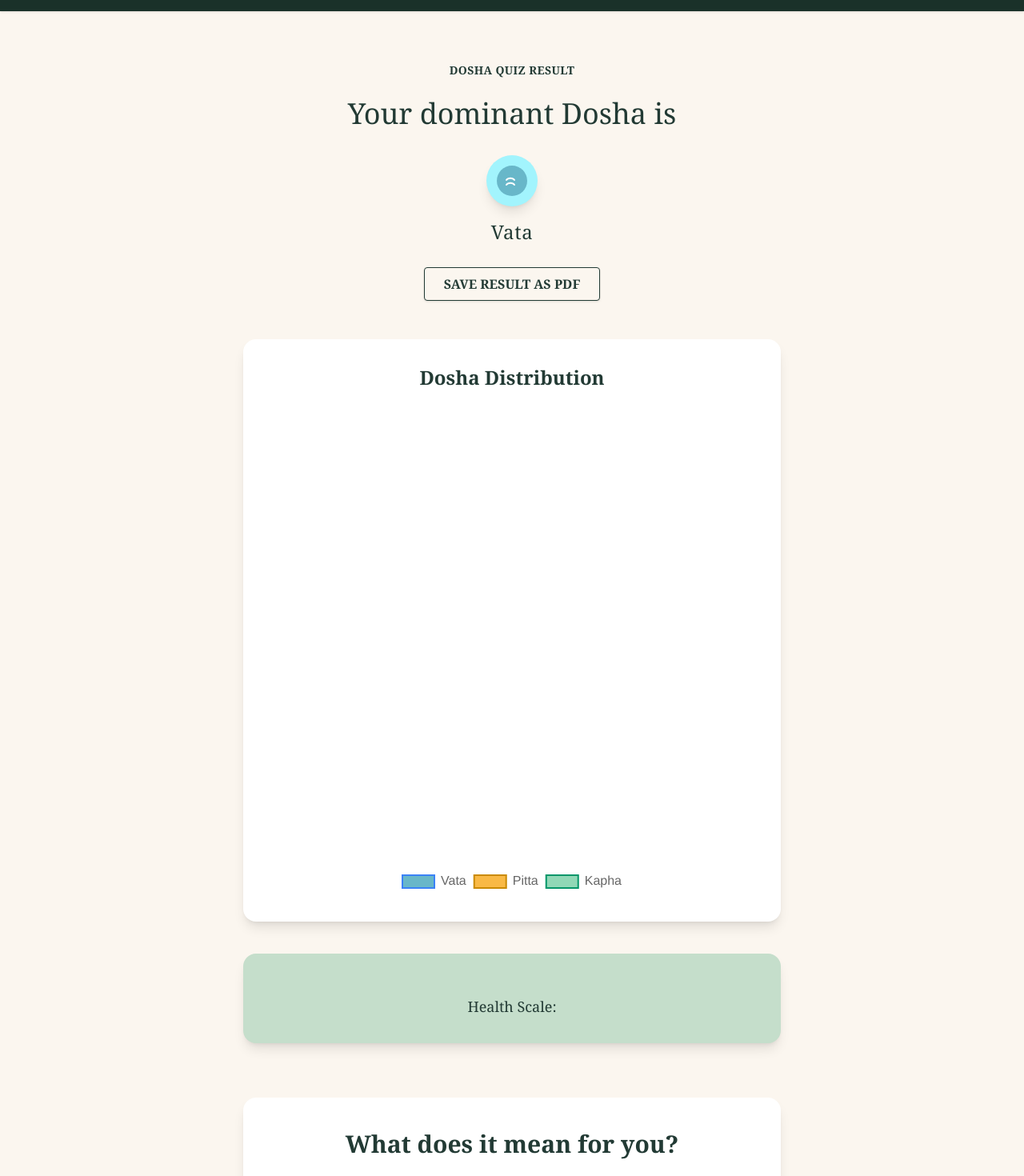
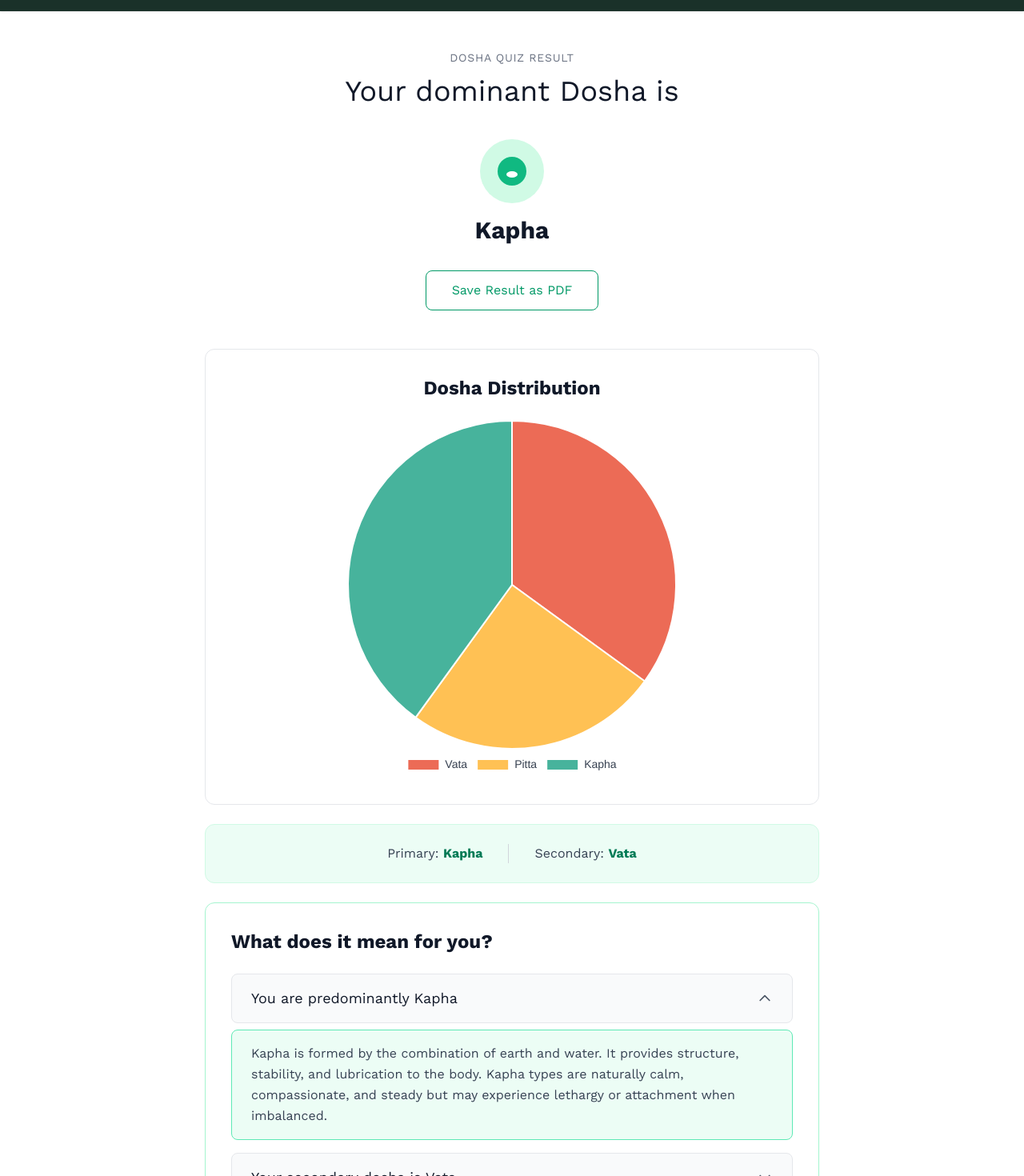
Before and after one commit to Flashl3opard/Ojas.AI, a Next.js app: page /assessment-result in a window 1280 px wide. Shown: the part 60-1530 px from the top of the page at 80% size. Built offline with nearby package versions, Linux system fonts and the light colour scheme.

Commit message:
Ui fixes in Dosha Assesment result

```diff
--- a/app/assessment-result/AssessmentResultClient.tsx
+++ b/app/assessment-result/AssessmentResultClient.tsx
@@ -1,7 +1,3 @@
-// app/assessment-result/AssessmentResultClient.tsx
-"use client";
-
-import { useSearchParams } from "next/navigation";
 import { useState } from "react";
 import { Pie } from "react-chartjs-2";
 import {
@@ -12,36 +8,20 @@ import {
   ChartOptions,
 } from "chart.js";
 
-// Register Chart.js components
 ChartJS.register(ArcElement, Tooltip, Legend);
-
-// Your other functions and data
-// const doshaDescriptions: Record<string, string> = {
-//   Vata: "This type is full of energy and creativity",
-//   Pitta: "This type are sharp thinkers",
-//   Kapha: "This type is warm of heart and steady of mind",
-// };
 
 const doshaDetails: Record<string, { text: string }> = {
   Vata: {
-    text: `Vata is formed by the combination of air and space...`,
+    text: `Vata is formed by the combination of air and space. It governs all movement in the body and mind, including circulation, respiration, and the nervous system. Vata types tend to be creative, energetic, and quick-thinking but may experience anxiety or restlessness when imbalanced.`,
   },
   Pitta: {
-    text: `Pitta is formed by the combination of fire and water...`,
+    text: `Pitta is formed by the combination of fire and water. It governs digestion, metabolism, and transformation in the body. Pitta types are typically intelligent, focused, and ambitious but may become irritable or overly competitive when out of balance.`,
   },
   Kapha: {
-    text: `Kapha is formed by the combination of earth and water...`,
+    text: `Kapha is formed by the combination of earth and water. It provides structure, stability, and lubrication to the body. Kapha types are naturally calm, compassionate, and steady but may experience lethargy or attachment when imbalanced.`,
   },
 };
 
-// function getBmiScale(bmi: number) {
-//   if (bmi < 18.5) return "Underweight";
-//   if (bmi >= 18.5 && bmi < 25) return "Healthy Weight";
-//   if (bmi >= 25 && bmi < 30) return "Overweight";
-//   return "Obese";
-// }
-
-// Accordion Component
 function Accordion({
   title,
   content,
@@ -53,18 +33,17 @@ function Accordion({
 }) {
   const [open, setOpen] = useState(defaultOpen);
   return (
-    <div className="mb-5">
+    <div className="mb-4">
       <button
-        className="w-full flex justify-between items-center px-6 py-5 bg-[#FBF6EF] border border-[#223A34] rounded-xl shadow transition-colors group"
+        // Keeping the button UI as is
+        className="w-full flex justify-between items-center px-6 py-4 bg-gray-50 hover:bg-gray-100 border border-gray-200 rounded-lg transition-colors"
         onClick={() => setOpen((v) => !v)}
       >
-        <span className="text-xl font-semibold text-[#223A34] font-serif">
-          {title}
-        </span>
+        <span className="text-lg font-medium text-gray-900">{title}</span>
         <svg
-          className={`w-6 h-6 transform transition-transform ${
+          className={`w-5 h-5 transform transition-transform ${
             open ? "rotate-180" : ""
-          } text-[#223A34]`}
+          } text-gray-600`}
           fill="none"
           stroke="currentColor"
           viewBox="0 0 24 24"
@@ -78,12 +57,14 @@ function Accordion({
         </svg>
       </button>
       <div
-        className={`overflow-hidden transition-all duration-300 bg-white rounded-b-xl border-x border-b border-[#223A34] ${
-          open ? "max-h-[600px] p-6" : "max-h-0 p-0"
+        className={`overflow-hidden transition-all duration-300 ${
+          open ? "max-h-[600px] mt-2" : "max-h-0"
         }`}
       >
         {open && (
-          <div className="text-gray-700 text-lg whitespace-pre-line font-sans">
+          // **UI Change for Accordion Content:**
+          // Changed background to bg-emerald-50 and border to border-emerald-300
+          <div className="px-6 py-4 bg-emerald-50 border border-emerald-300 rounded-lg text-gray-700 leading-relaxed">
             {content}
           </div>
         )}
@@ -92,21 +73,11 @@ function Accordion({
   );
 }
 
-// Main client component
 export default function AssessmentResultClient() {
-  const searchParams = useSearchParams();
-  // const [bmi, setBmi] = useState(22.5);
-  // const [height, setHeight] = useState(175);
-  // const [weight, setWeight] = useState(70);
-
-  const vata = Number(searchParams.get("vata")) || 0;
-  const pitta = Number(searchParams.get("pitta")) || 0;
-  const kapha = Number(searchParams.get("kapha")) || 0;
-
-  // useEffect(() => {
-  //   const bmiValue = weight / Math.pow(height / 100, 2);
-  //   setBmi(parseFloat(bmiValue.toFixed(2)));
-  // }, [weight, height]);
+  // Sample data for demonstration
+  const vata = 35;
+  const pitta = 25;
+  const kapha = 40;
 
   const doshaResult = [
     { name: "Vata", value: vata },
@@ -119,9 +90,9 @@ export default function AssessmentResultClient() {
 
   const doshaSymbol =
     primaryDosha === "Vata" ? (
-      <span className="w-16 h-16 rounded-full bg-cyan-200 flex items-center justify-center shadow-lg">
-        <svg width="38" height="38" fill="none">
-          <circle cx="19" cy="19" r="19" fill="#68b7c9" />
+      <div className="w-20 h-20 rounded-full bg-emerald-100 flex items-center justify-center">
+        <svg width="40" height="40" fill="none">
+          <circle cx="20" cy="20" r="18" fill="#10b981" />
           <path
             d="M12 18c2-3 8-3 10 0M12 24c2-3 8-3 10 0"
             stroke="#fff"
@@ -129,26 +100,26 @@ export default function AssessmentResultClient() {
             strokeLinecap="round"
           />
         </svg>
-      </span>
+      </div>
     ) : primaryDosha === "Pitta" ? (
-      <span className="w-16 h-16 rounded-full bg-orange-200 flex items-center justify-center shadow-lg">
-        <svg width="38" height="38" fill="none">
-          <circle cx="19" cy="19" r="19" fill="#f9b945" />
+      <div className="w-20 h-20 rounded-full bg-emerald-100 flex items-center justify-center">
+        <svg width="40" height="40" fill="none">
+          <circle cx="20" cy="20" r="18" fill="#10b981" />
           <path
-            d="M19 11l3 9h-6l3-9zm0 9v5"
+            d="M20 12l3 9h-6l3-9zm0 9v5"
             stroke="#fff"
             strokeWidth="2"
             strokeLinejoin="round"
           />
         </svg>
-      </span>
+      </div>
     ) : (
-      <span className="w-16 h-16 rounded-full bg-emerald-200 flex items-center justify-center shadow-lg">
-        <svg width="38" height="38" fill="none">
-          <circle cx="19" cy="19" r="19" fill="#90d8b6" />
-          <ellipse cx="19" cy="24" rx="7" ry="4" fill="#fff" />
+      <div className="w-20 h-20 rounded-full bg-emerald-100 flex items-center justify-center">
+        <svg width="40" height="40" fill="none">
+          <circle cx="20" cy="20" r="18" fill="#10b981" />
+          <ellipse cx="20" cy="24" rx="7" ry="4" fill="#fff" />
         </svg>
-      </span>
+      </div>
     );
 
   const chartData = {
@@ -157,8 +128,8 @@ export default function AssessmentResultClient() {
       {
         label: "Dosha Distribution",
         data: [vata, pitta, kapha],
-        backgroundColor: ["#68b7c9", "#f9b945", "#90d8b6"],
-        borderColor: ["#3b82f6", "#ca8a04", "#059669"],
+        backgroundColor: ["#EC6B56", "#FFC154", "#47B39C"],
+        borderColor: ["#fff", "#fff", "#fff"],
         borderWidth: 2,
       },
     ],
@@ -171,8 +142,10 @@ export default function AssessmentResultClient() {
         position: "bottom",
         labels: {
           font: {
-            size: 16,
+            size: 14,
           },
+          color: "#374151",
+          padding: 12,
         },
       },
       tooltip: {
@@ -181,48 +154,66 @@ export default function AssessmentResultClient() {
             return `${context.label}: ${context.parsed}%`;
           },
         },
+        backgroundColor: "#1f2937",
       },
     },
   };
 
   return (
-    <div className="min-h-screen bg-[#FBF6EF] flex flex-col items-center py-16 px-4 font-serif">
-      <h3 className="text-sm tracking-wide text-[#223A34] uppercase mb-6 text-center font-semibold">
+    <div className="min-h-screen bg-white flex flex-col items-center py-12 px-4">
+      <div className="w-full max-w-3xl">
+        <div className="text-center mb-12">
+          <p className="text-sm tracking-wider text-gray-500 uppercase mb-3 font-medium">
             Dosha Quiz Result
-      </h3>
-      <h1 className="text-4xl font-light text-[#223A34] mb-8 text-center">
+          </p>
+          <h1 className="text-4xl font-light text-gray-900 mb-10">
             Your dominant Dosha is
           </h1>
-      <div className="flex flex-col items-center justify-center mb-12">
-        <div>{doshaSymbol}</div>
-        <div className="text-2xl mt-4 font-medium tracking-wide text-[#223A34] font-serif">
+
+          <div className="flex flex-col items-center gap-4 mb-8">
+            {doshaSymbol}
+            <h2 className="text-3xl font-semibold text-gray-900">
               {primaryDosha}
+            </h2>
           </div>
-        <button className="mt-7 px-6 py-2 border rounded text-[#223A34] border-[#223A34] font-semibold bg-[#FBF6EF] hover:bg-white transition-colors text-base shadow focus:outline-none">
-          SAVE RESULT AS PDF
+
+          <button className="px-8 py-3 border border-emerald-600 text-emerald-600 rounded-lg font-medium hover:bg-emerald-50 transition-colors">
+            Save Result as PDF
           </button>
         </div>
-      <div className="w-full max-w-2xl flex flex-col gap-10">
+
         {/* Pie Chart */}
-        <div className="bg-white rounded-2xl shadow-lg p-8">
-          <h2 className="text-center text-2xl font-semibold text-[#223A34] mb-6 font-serif">
+        <div className="bg-white border border-gray-200 rounded-xl p-8 mb-6">
+          <h2 className="text-center text-2xl font-semibold text-gray-900 mb-6">
             Dosha Distribution
           </h2>
+          <div className="max-w-md mx-auto">
             <Pie data={chartData} options={chartOptions} />
           </div>
+        </div>
+
         {/* Health scale box */}
-        <div className="bg-[#C5DECB] rounded-2xl shadow-lg p-8 flex flex-col gap-5 items-center">
-          <div className="text-lg font-medium text-[#223A34]">
-            {/* BMI: <span className="font-bold text-[#285C4D]">{bmi}</span> */}
+        <div className="bg-emerald-50 border border-emerald-100 rounded-xl p-6 mb-6">
+          <div className="flex items-center justify-center gap-8 text-gray-700">
+            <div>
+              Primary:{" "}
+              <span className="font-semibold text-emerald-700">
+                {primaryDosha}
+              </span>
             </div>
-          <div className="text-lg font-medium text-[#223A34]">
-            Health Scale:{" "}
-            {/* <span className="font-bold text-[#285C4D]">{getBmiScale(bmi)}</span> */}
+            <div className="w-px h-6 bg-gray-300"></div>
+            <div>
+              Secondary:{" "}
+              <span className="font-semibold text-emerald-700">
+                {secondaryDosha}
+              </span>
             </div>
           </div>
-        {/* Dosha Accordions */}
-        <div className="bg-white rounded-2xl shadow-lg p-10 mt-7">
-          <h2 className="text-3xl font-semibold text-[#223A34] mb-8 text-center font-serif">
+        </div>
+
+        {/* Dosha Accordions - Container is green */}
+        <div className="bg-white border border-emerald-200 rounded-xl p-8">
+          <h2 className="text-2xl font-semibold text-gray-900 mb-6">
             What does it mean for you?
           </h2>
           <Accordion
```
Also changed, not shown: 1 other file (tests, documents, lock files or other folders). Lines whose indentation alone changed are shown as unchanged.
